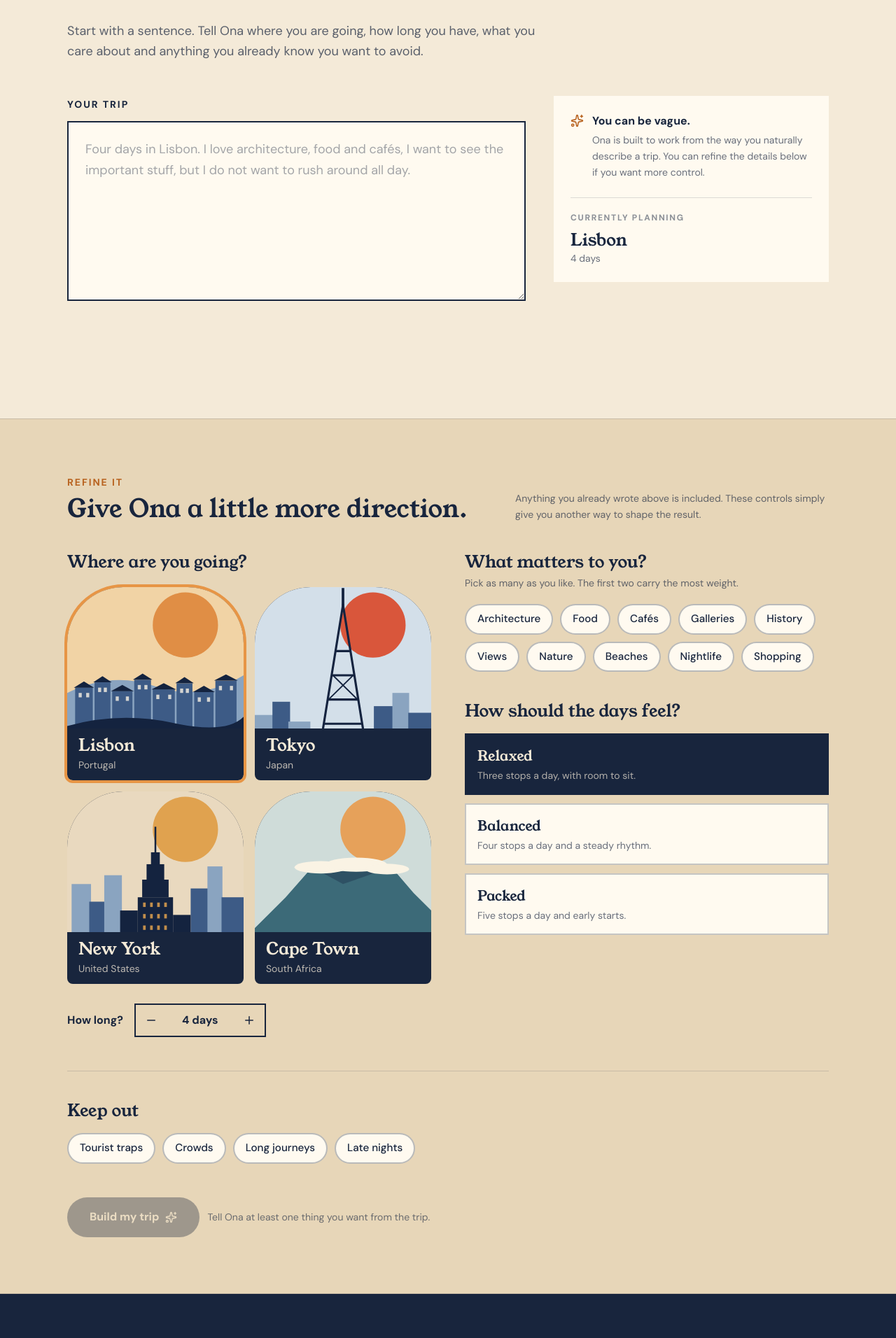
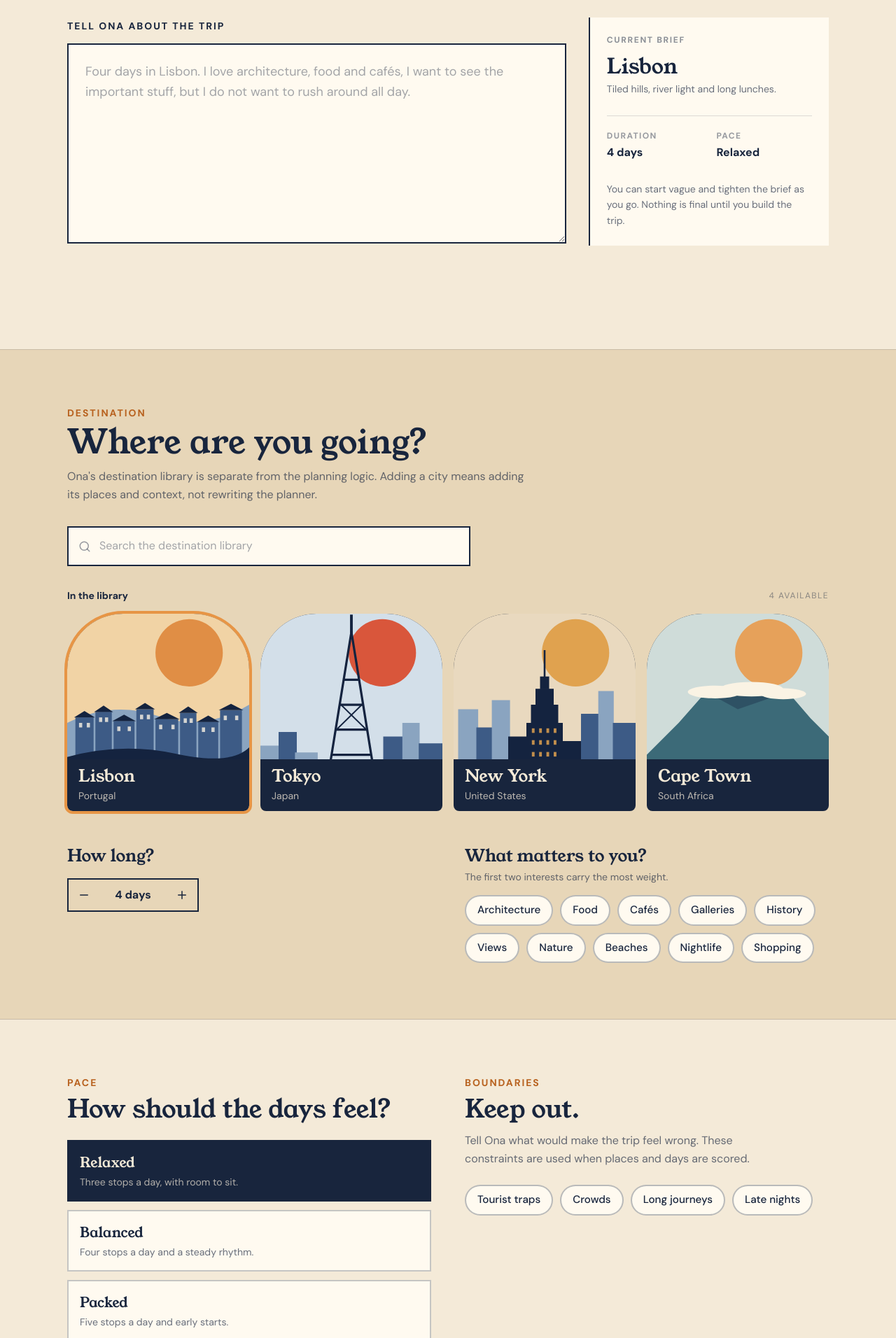
Before and after one commit to Wuraola-Adebisi/Ona, a React (Vite) app: page /plan in a window 1280 px wide. Shown: the part 443-2355 px from the top of the page at 70% size. Built offline with nearby package versions, Linux system fonts and the light colour scheme.

Commit message:
Redesign trip planner around destination catalog

```diff
--- a/src/pages/Plan.tsx
+++ b/src/pages/Plan.tsx
@@ -1,10 +1,11 @@
-import { Minus, Plus, Sparkles } from "lucide-react";
+import { Minus, Plus, Search, Sparkles } from "lucide-react";
 import { useEffect, useMemo, useRef, useState } from "react";
 import { useLocation } from "react-router-dom";
 import PreferencePills from "../components/PreferencePills";
 import SceneResult from "../components/SceneResult";
 import TripCard from "../components/TripCard";
 import { DESTINATIONS, getDestination } from "../data/destinations";
+import { searchDestinations } from "../data/destinationCatalog";
 import {
   AVOID_LABELS,
   INTEREST_LABELS,
@@ -42,6 +43,7 @@ export default function Plan() {
   const [destId, setDestId] = useState<DestinationId>(
     prefill?.destination ?? "lisbon",
   );
+  const [destinationQuery, setDestinationQuery] = useState("");
   const [days, setDays] = useState(prefill?.days ?? 4);
   const [interests, setInterests] = useState<Interest[]>(
     prefill?.interests ?? [],
@@ -57,6 +59,10 @@ export default function Plan() {
   const chips = describeParsed(parsed);
   const destination = getDestination(destId);
   const maxDays = destination.zones.length;
+  const destinationResults = useMemo(
+    () => searchDestinations(destinationQuery).slice(0, 8),
+    [destinationQuery],
+  );
 
   useEffect(() => {
     return () => window.clearTimeout(timer.current);
@@ -85,6 +91,13 @@ export default function Plan() {
   useEffect(() => {
     if (parsed.pace) setPace(parsed.pace);
   }, [parsed.pace]);
+
+  const selectDestination = (id: DestinationId) => {
+    const next = getDestination(id);
+    setDestId(id);
+    setDays((current) => Math.min(current, next.zones.length));
+    setDestinationQuery("");
+  };
 
   const merged = (): Brief => ({
     destination: destId,
@@ -123,7 +136,7 @@ export default function Plan() {
         scene={scene}
         onChange={setScene}
         action={{
-          label: "Change my trip",
+          label: "Edit trip",
           onClick: () => setScene(null),
         }}
       />
@@ -137,7 +150,7 @@ export default function Plan() {
           <div className="flex items-center gap-3 text-sun">
             <Sparkles size={20} />
             <span className="text-sm font-bold uppercase tracking-[0.16em]">
-              Working on your trip
+              Building your trip
             </span>
           </div>
 
@@ -152,7 +165,7 @@ export default function Plan() {
               "Sequencing the days",
             ].map((item) => (
               <div key={item} className="flex items-center gap-3">
-                <span className="size-2 rounded-full bg-sun animate-pulse" />
+                <span className="size-2 animate-pulse rounded-full bg-sun" />
                 {item}
               </div>
             ))}
@@ -164,37 +177,37 @@ export default function Plan() {
 
   return (
     <div>
-      <section className="mx-auto max-w-6xl px-5 pb-16 pt-12 sm:px-8 sm:pb-24 sm:pt-16">
-        <div className="max-w-3xl">
+      <section className="mx-auto max-w-6xl px-5 pb-14 pt-12 sm:px-8 sm:pb-20 sm:pt-16">
+        <div className="max-w-4xl">
           <p className="text-sm font-bold uppercase tracking-[0.18em] text-sun-deep">
-            Shape your trip
+            Plan a trip
           </p>
 
-          <h1 className="mt-4 font-display text-5xl leading-[0.95] sm:text-7xl">
-            Where do you want to go, and how do you want to experience it?
+          <h1 className="mt-4 font-display text-5xl leading-[0.92] sm:text-7xl">
+            Start with how you actually want to travel.
           </h1>
 
           <p className="mt-6 max-w-2xl text-lg leading-relaxed text-navy/70">
-            Start with a sentence. Tell Ona where you are going, how long you
-            have, what you care about and anything you already know you want to
-            avoid.
+            Give Ona a sentence or two. Destination, duration, interests and
+            pace can all come from the same brief. The controls below are there
+            when you want more say.
           </p>
         </div>
 
-        <div className="mt-12 grid gap-10 lg:grid-cols-[1.25fr_0.75fr] lg:items-start">
+        <div className="mt-12 grid gap-8 lg:grid-cols-[1.35fr_0.65fr] lg:items-start">
           <div>
             <label
               htmlFor="trip-brief"
               className="text-sm font-bold uppercase tracking-[0.14em]"
             >
-              Your trip
+              Tell Ona about the trip
             </label>
 
             <textarea
               id="trip-brief"
               value={text}
               onChange={(event) => setText(event.target.value)}
-              rows={7}
+              rows={8}
               placeholder={PLACEHOLDER}
               className="mt-3 w-full resize-y border-2 border-navy bg-linen p-6 text-lg leading-relaxed placeholder:text-navy/40 focus:border-sun focus:outline-none"
             />
@@ -202,8 +215,8 @@ export default function Plan() {
             <div className="mt-4 min-h-12" aria-live="polite">
               {parsed.unknownPlace && (
                 <p className="border-l-4 border-sun bg-sun/15 px-4 py-3 text-sm">
-                  Ona does not have {parsed.unknownPlace} in its current
-                  destination library. You can choose another destination below.
+                  <strong>{parsed.unknownPlace}</strong> is not in Ona's current
+                  destination library yet. You can choose a destination below.
                 </p>
               )}
 
@@ -222,87 +235,125 @@ export default function Plan() {
             </div>
           </div>
 
-          <aside className="bg-linen p-5 sm:p-6">
-            <div className="flex items-start gap-3">
-              <Sparkles className="mt-0.5 shrink-0 text-sun-deep" size={19} />
+          <aside className="border-l-2 border-navy bg-linen p-5 sm:p-6">
+            <p className="text-xs font-bold uppercase tracking-[0.14em] text-navy/50">
+              Current brief
+            </p>
+            <p className="mt-3 font-display text-3xl">{destination.name}</p>
+            <p className="mt-1 text-sm text-navy/65">{destination.tagline}</p>
+
+            <dl className="mt-7 grid grid-cols-2 gap-5 border-t border-navy/15 pt-5">
               <div>
-                <p className="font-bold">You can be vague.</p>
-                <p className="mt-1 text-sm leading-relaxed text-navy/65">
-                  Ona is built to work from the way you naturally describe a
-                  trip. You can refine the details below if you want more
-                  control.
+                <dt className="text-xs font-bold uppercase tracking-[0.12em] text-navy/45">
+                  Duration
+                </dt>
+                <dd className="mt-1 font-bold">
+                  {days} {days === 1 ? "day" : "days"}
+                </dd>
+              </div>
+              <div>
+                <dt className="text-xs font-bold uppercase tracking-[0.12em] text-navy/45">
+                  Pace
+                </dt>
+                <dd className="mt-1 font-bold">{PACE_LABELS[pace]}</dd>
+              </div>
+            </dl>
+
+            <p className="mt-7 text-sm leading-relaxed text-navy/65">
+              You can start vague and tighten the brief as you go. Nothing is
+              final until you build the trip.
             </p>
-              </div>
-            </div>
-
-            <div className="mt-6 border-t border-navy/15 pt-5">
-              <p className="text-xs font-bold uppercase tracking-[0.14em] text-navy/50">
-                Currently planning
-              </p>
-              <p className="mt-2 font-display text-2xl">{destination.name}</p>
-              <p className="text-sm text-navy/65">
-                {days} {days === 1 ? "day" : "days"}
-              </p>
-            </div>
           </aside>
         </div>
       </section>
 
       <section className="border-y border-navy/15 bg-sand-deep">
         <div className="mx-auto max-w-6xl px-5 py-14 sm:px-8 sm:py-20">
-          <div className="flex flex-col gap-2 md:flex-row md:items-end md:justify-between">
-            <div>
+          <div className="max-w-3xl">
             <p className="text-sm font-bold uppercase tracking-[0.14em] text-sun-deep">
-                Refine it
+              Destination
             </p>
-              <h2 className="mt-2 font-display text-3xl sm:text-4xl">
-                Give Ona a little more direction.
+            <h2 className="mt-2 font-display text-4xl sm:text-5xl">
+              Where are you going?
             </h2>
-            </div>
-
-            <p className="max-w-md text-sm leading-relaxed text-navy/65">
-              Anything you already wrote above is included. These controls
-              simply give you another way to shape the result.
+            <p className="mt-3 max-w-2xl leading-relaxed text-navy/65">
+              Ona's destination library is separate from the planning logic.
+              Adding a city means adding its places and context, not rewriting
+              the planner.
             </p>
           </div>
 
-          <div className="mt-10 grid gap-12 lg:grid-cols-2">
-            <div>
-              <h3 className="font-display text-2xl">Where are you going?</h3>
+          <div className="mt-8 max-w-xl">
+            <label htmlFor="destination-search" className="sr-only">
+              Search destinations
+            </label>
+            <div className="relative">
+              <Search
+                size={18}
+                aria-hidden
+                className="pointer-events-none absolute left-4 top-1/2 -translate-y-1/2 text-navy/45"
+              />
+              <input
+                id="destination-search"
+                value={destinationQuery}
+                onChange={(event) => setDestinationQuery(event.target.value)}
+                placeholder="Search the destination library"
+                className="w-full border-2 border-navy bg-linen py-3.5 pl-11 pr-4 outline-none placeholder:text-navy/40 focus:border-sun"
+              />
+            </div>
+          </div>
 
-              <div
-                className="mt-5 grid grid-cols-2 gap-4"
-                role="group"
-                aria-label="Destination"
-              >
-                {DESTINATIONS.map((item) => (
+          <div className="mt-8">
+            <div className="mb-4 flex items-center justify-between gap-4">
+              <p className="text-sm font-bold">
+                {destinationQuery ? "Matching destinations" : "In the library"}
+              </p>
+              <p className="text-xs uppercase tracking-[0.12em] text-navy/45">
+                {DESTINATIONS.length} available
+              </p>
+            </div>
+
+            {destinationResults.length > 0 ? (
+              <div className="grid grid-cols-2 gap-4 md:grid-cols-4">
+                {destinationResults.map((item) => {
+                  const destination = getDestination(item.id);
+                  return (
                     <button
                       key={item.id}
                       type="button"
                       aria-pressed={destId === item.id}
-                    onClick={() => {
-                      setDestId(item.id);
-                      setDays((current) =>
-                        Math.min(current, item.zones.length),
-                      );
-                    }}
+                      onClick={() => selectDestination(item.id)}
                       className="text-left"
                     >
                       <TripCard
-                      destination={item}
+                        destination={destination}
                         meta={item.country}
                         selected={destId === item.id}
                         compact
                       />
                     </button>
-                ))}
+                  );
+                })}
+              </div>
+            ) : (
+              <div className="border-2 border-dashed border-navy/25 bg-linen p-6 sm:p-8">
+                <p className="font-display text-2xl">Not in the library yet.</p>
+                <p className="mt-2 max-w-xl leading-relaxed text-navy/65">
+                  Ona is designed around a destination dataset, so unsupported
+                  places are not silently turned into generic itineraries.
+                  Expand the library, then the same planner can use the new
+                  destination.
+                </p>
+              </div>
+            )}
           </div>
 
-              <div className="mt-7 flex flex-wrap items-center gap-4">
-                <span className="font-bold">How long?</span>
+          <div className="mt-12 grid gap-12 lg:grid-cols-2">
+            <div>
+              <h3 className="font-display text-2xl">How long?</h3>
 
               <div
-                  className="inline-flex items-center border-2 border-navy"
+                className="mt-4 inline-flex items-center border-2 border-navy"
                 role="group"
                 aria-label="Trip length"
               >
@@ -338,15 +389,14 @@ export default function Plan() {
                 </button>
               </div>
             </div>
-            </div>
 
             <div>
               <h3 className="font-display text-2xl">What matters to you?</h3>
               <p className="mt-1 text-sm text-navy/65">
-                Pick as many as you like. The first two carry the most weight.
+                The first two interests carry the most weight.
               </p>
 
-              <div className="mt-5">
+              <div className="mt-4">
                 <PreferencePills
                   label="Interests"
                   showRank
@@ -360,19 +410,27 @@ export default function Plan() {
                   }
                 />
               </div>
+            </div>
+          </div>
+        </div>
+      </section>
 
-              <div className="mt-10">
-                <h3 className="font-display text-2xl">
+      <section className="mx-auto max-w-6xl px-5 py-14 sm:px-8 sm:py-20">
+        <div className="grid gap-12 lg:grid-cols-2">
+          <div>
+            <p className="text-sm font-bold uppercase tracking-[0.14em] text-sun-deep">
+              Pace
+            </p>
+            <h2 className="mt-2 font-display text-4xl">
               How should the days feel?
-                </h3>
+            </h2>
 
             <div
               role="group"
               aria-label="Trip pace"
-                  className="mt-4 grid gap-3"
+              className="mt-6 grid gap-3"
             >
-                  {(["relaxed", "balanced", "packed"] as Pace[]).map(
-                    (option) => (
+              {(["relaxed", "balanced", "packed"] as Pace[]).map((option) => (
                 <button
                   key={option}
                   type="button"
@@ -395,17 +453,21 @@ export default function Plan() {
                     {PACE_BLURBS[option]}
                   </span>
                 </button>
-                    ),
-                  )}
-                </div>
-              </div>
+              ))}
             </div>
           </div>
 
-          <div className="mt-12 border-t border-navy/15 pt-10">
-            <h3 className="font-display text-2xl">Keep out</h3>
+          <div>
+            <p className="text-sm font-bold uppercase tracking-[0.14em] text-sun-deep">
+              Boundaries
+            </p>
+            <h2 className="mt-2 font-display text-4xl">Keep out.</h2>
+            <p className="mt-3 max-w-md leading-relaxed text-navy/65">
+              Tell Ona what would make the trip feel wrong. These constraints
+              are used when places and days are scored.
+            </p>
 
-            <div className="mt-4">
+            <div className="mt-6">
               <PreferencePills
                 label="Things to avoid"
                 options={(Object.keys(AVOID_LABELS) as Avoid[]).map((item) => ({
@@ -419,8 +481,9 @@ export default function Plan() {
               />
             </div>
           </div>
+        </div>
 
-          <div className="mt-12 flex flex-col gap-3 sm:flex-row sm:items-center">
+        <div className="mt-14 flex flex-col gap-3 border-t border-navy/15 pt-8 sm:flex-row sm:items-center">
           <button
             type="button"
             disabled={!canBuild}
@@ -437,7 +500,6 @@ export default function Plan() {
             </p>
           )}
         </div>
-        </div>
       </section>
     </div>
   );
```
Lines whose indentation alone changed are shown as unchanged.
